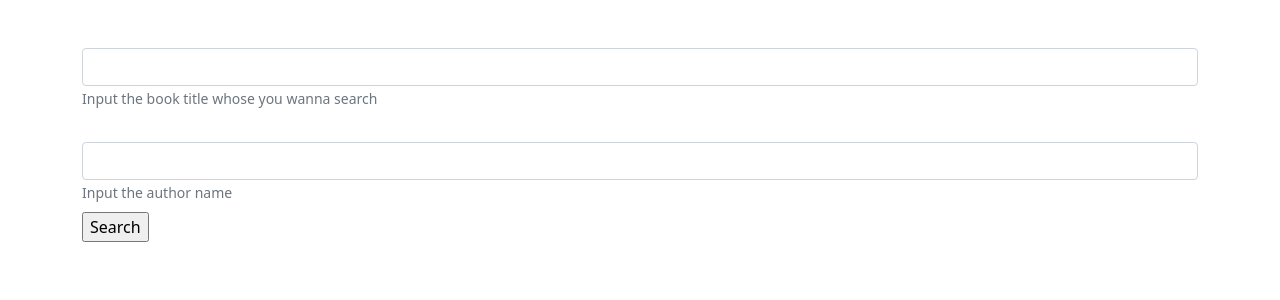
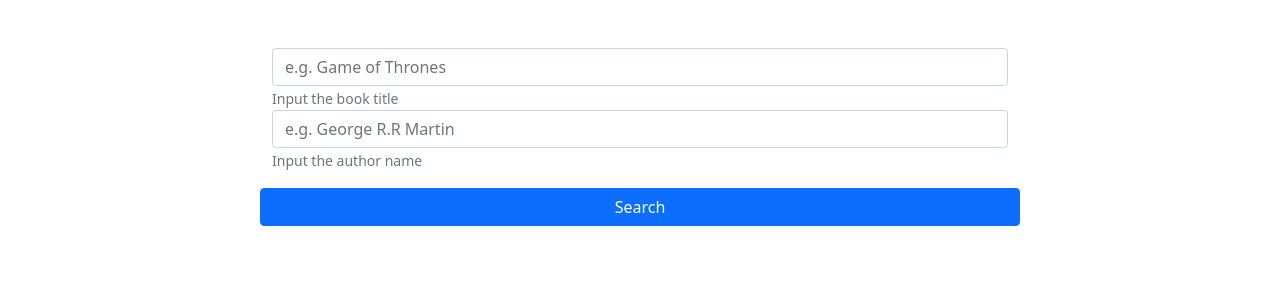
Before and after one commit to nero2310/BookApi, a Django app: page /book/search in a window 1280 px wide. Shown: the part 80-380 px from the top of the page. Run offline with Django 3.2, Linux system fonts and the light colour scheme; some libraries are stand-ins or nearby versions.

Commit message:
Changes in search form

```diff
--- a/MainApp/main_app/templates/google_book_api/search_form.html
+++ b/MainApp/main_app/templates/google_book_api/search_form.html
@@ -1,22 +1,23 @@
 {% extends "base.html" %}
 {% block content %}
-    <div class="container-sm mt-5">
+    <div class="container mt-5">
     <form action=""  method="post">
     {% csrf_token %}
     <div class="form-group mb-2">
-    <input type="text" class="form-control" name="title" id='id_title'>
+    <div class="form-group mb-3">
+    <div class="row">
+        <div class="col-md-8 offset-md-2 col-xs-12">
+            <input type="text" class="form-control" name="title" id='id_title' placeholder="e.g. Game of Thrones">
                 <small id="passwordHelpBlock" class="form-text text-muted">
-            Input the book title whose you wanna search
+                    Input the book title
                 </small>
-    </div>
-    <br>
-    <div class="form-group mb-2" id="div_authors">
-        <input type="text" class="form-control" name="author" id="id_authors">
+    <div class="row">
+            <div class="form-group mb-3" id="div_authors">
+                <input type="text" class="form-control" name="author" id="id_authors" placeholder="e.g. George R.R Martin">
                 <small id="passwordHelpBlock" class="form-text text-muted">
                     Input the author name
                 </small>
             </div>
-    <input type="submit" value="Search">
               {% if  form.errors %}
                 Errors:
               {% for field in form %}
@@ -26,6 +27,9 @@
                   {% endif %}
                 {% endfor %}
             {% endif %}
+                <input class = "btn btn-primary" type="submit" value="Search">
             </form>
         </div>
+    </div>
+    </div>
 {% endblock %}
```
Lines whose indentation alone changed are shown as unchanged.
